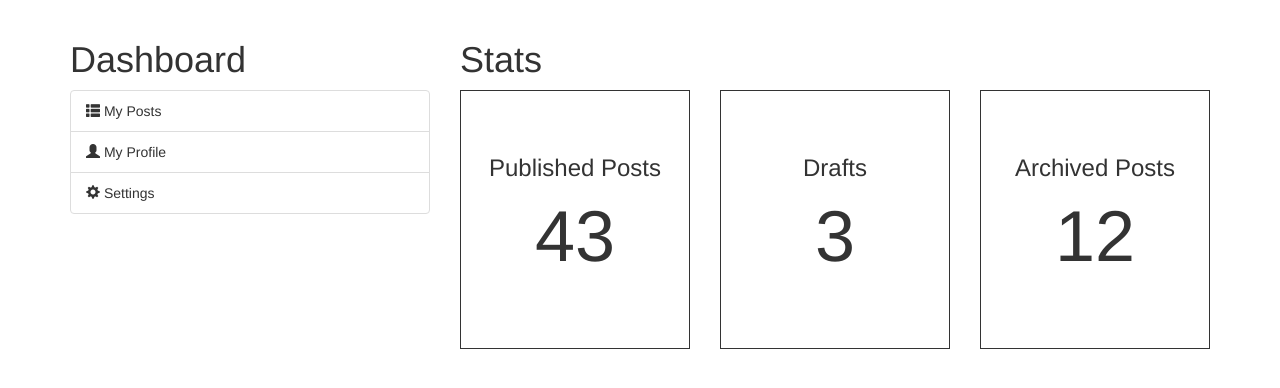
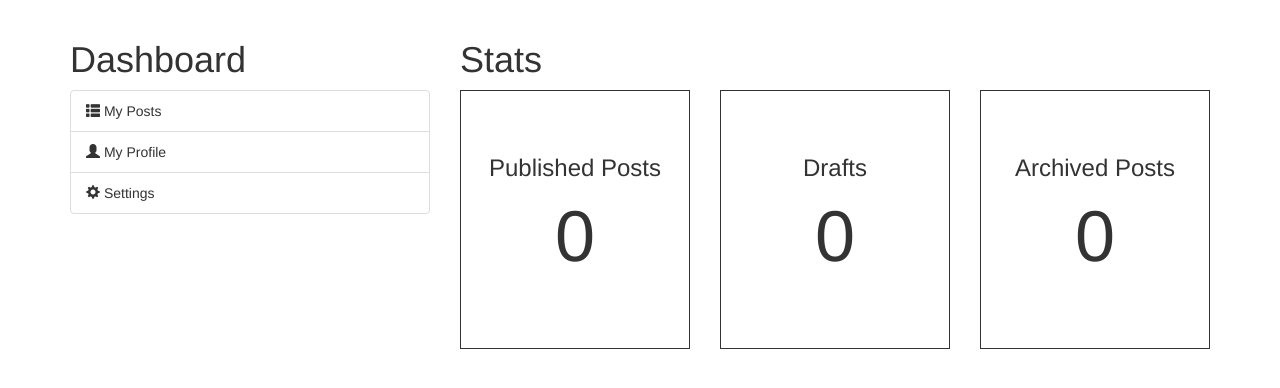
Before and after one commit to rocity/blogger, a Django app: page /dashboard/ in a window 1280 px wide. Shown: the part 52-440 px from the top of the page. Run offline with Django 3.2, Linux system fonts and the light colour scheme; the visitor is signed in with stand-in values (Sample User, id 1); data that the repository does not hold is empty; some libraries are stand-ins or nearby versions.

Commit message:
Add status to posts

```diff
--- a/blog/views.py
+++ b/blog/views.py
@@ -4,6 +4,7 @@ from __future__ import unicode_literals
 from django.shortcuts import render, get_object_or_404
 
 from blog.models import Post
+
 
 
 def index(request):
@@ -25,4 +26,17 @@ def post(request, post_id):
 
 
 def dashboard(request):
-    return render(request, 'blog/dashboard.html')
+
+    user = request.user
+
+    published_posts_count = Post.objects.filter(author=user, status=Post.PUBLISHED).count()
+    draft_posts_count = Post.objects.filter(author=user, status=Post.DRAFT).count()
+    archived_posts_count = Post.objects.filter(author=user, status=Post.ARCHIVED).count()
+
+    context = {
+        'published_posts_count': published_posts_count,
+        'draft_posts_count': draft_posts_count,
+        'archived_posts_count': archived_posts_count
+    }
+
+    return render(request, 'blog/dashboard.html', context)
--- a/templates/blog/dashboard.html
+++ b/templates/blog/dashboard.html
@@ -18,19 +18,19 @@
         <div class="col-md-4 ">
           <div class="dash-item text-center">
             <span class="item-name">Published Posts</span>
-            <span class="item-count">43</span>
+            <span class="item-count">{{ published_posts_count }}</span>
           </div>
         </div>
         <div class="col-md-4">
           <div class="dash-item text-center">
             <span class="item-name">Drafts</span>
-            <span class="item-count">3</span>
+            <span class="item-count">{{ draft_posts_count }}</span>
           </div>
         </div>
         <div class="col-md-4">
           <div class="dash-item text-center">
             <span class="item-name">Archived Posts</span>
-            <span class="item-count">12</span>
+            <span class="item-count">{{ archived_posts_count }}</span>
           </div>
         </div>
       </div>
```
Also changed, not shown: blog/models.py (+11 -1 lines), blog/migrations/0003_auto_20170706_1231.py (added).
